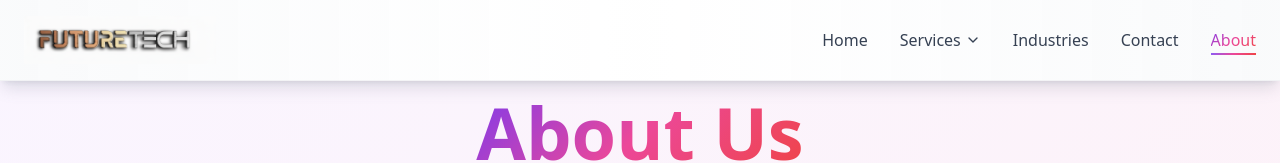
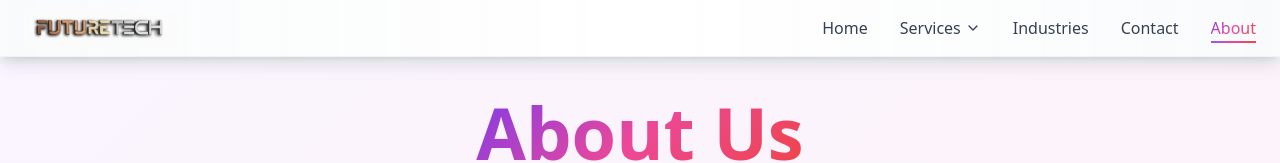
Before and after one commit to TangevvaGadad/futuretech, a Next.js app: page /about in a window 1280 px wide. Shown: the top 163 px of the page. Built offline with nearby package versions, Linux system fonts and the light colour scheme.

Commit message:
updated logo

```diff
--- a/src/components/navigation.tsx
+++ b/src/components/navigation.tsx
@@ -72,12 +72,12 @@ export default function Navigation() {
 
   return (
     <>
-      <div className="fixed top-0 left-0 w-full h-20 bg-gradient-to-r from-gray-100/95 via-gray-50/90 to-gray-100/95 backdrop-blur-md z-40" />
+      <div className="fixed top-0 left-0 w-full h-16 bg-gradient-to-r from-gray-100/95 via-gray-50/90 to-gray-100/95 backdrop-blur-md z-40" />
 
       <nav className="w-full fixed top-0 left-0 z-50 bg-gradient-to-r from-gray-50/95 via-white/90 to-gray-50/95 backdrop-blur-xl border-b border-gray-200/40 shadow-lg shadow-gray-500/20">
-        <div className="max-w-7xl mx-auto flex items-center justify-between px-6 py-4">
+        <div className="max-w-7xl mx-auto flex items-center justify-between px-6 py-2">
           <Link href="/" className="group flex items-center">
-            <div className="h-12 flex items-center justify-center">
+            <div className="h-10 flex items-center justify-center">
               <Image
                 src="/loco/logo2.png"
                 alt="FutureTech Logo"
```
